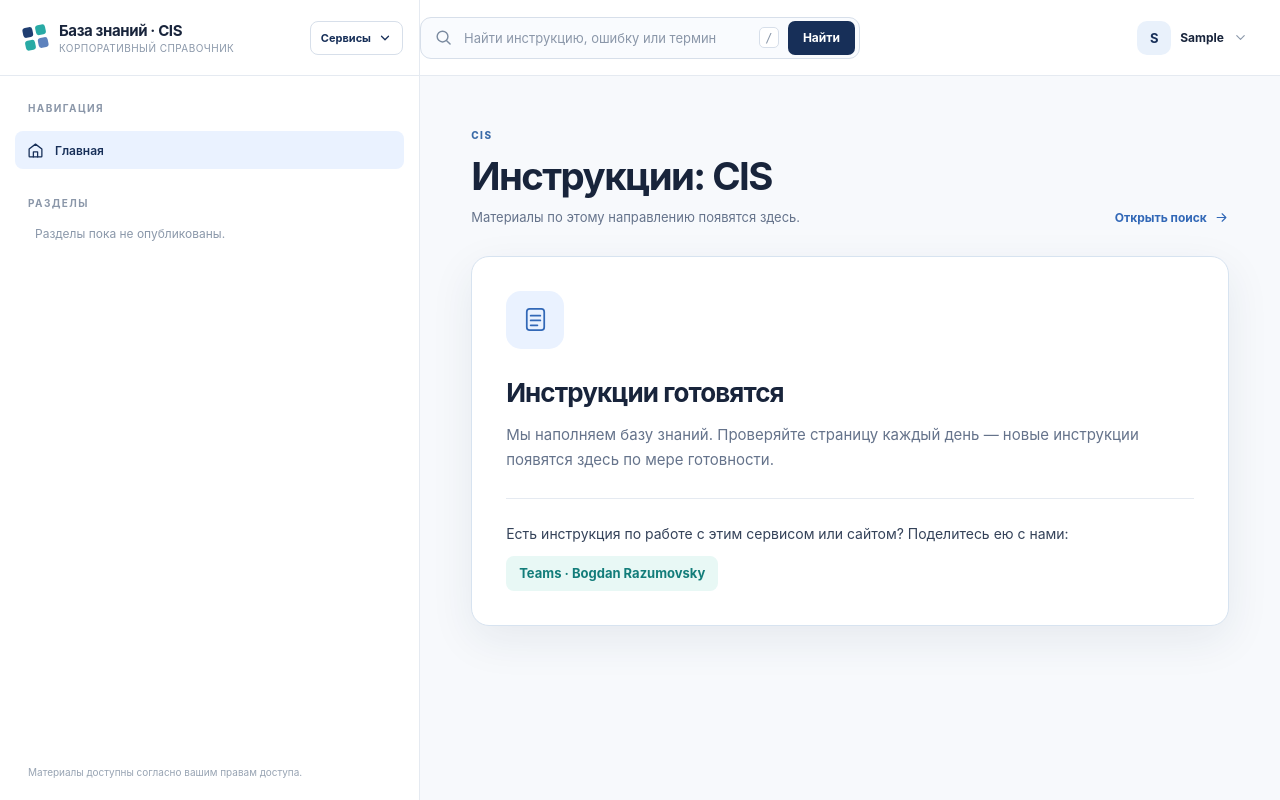
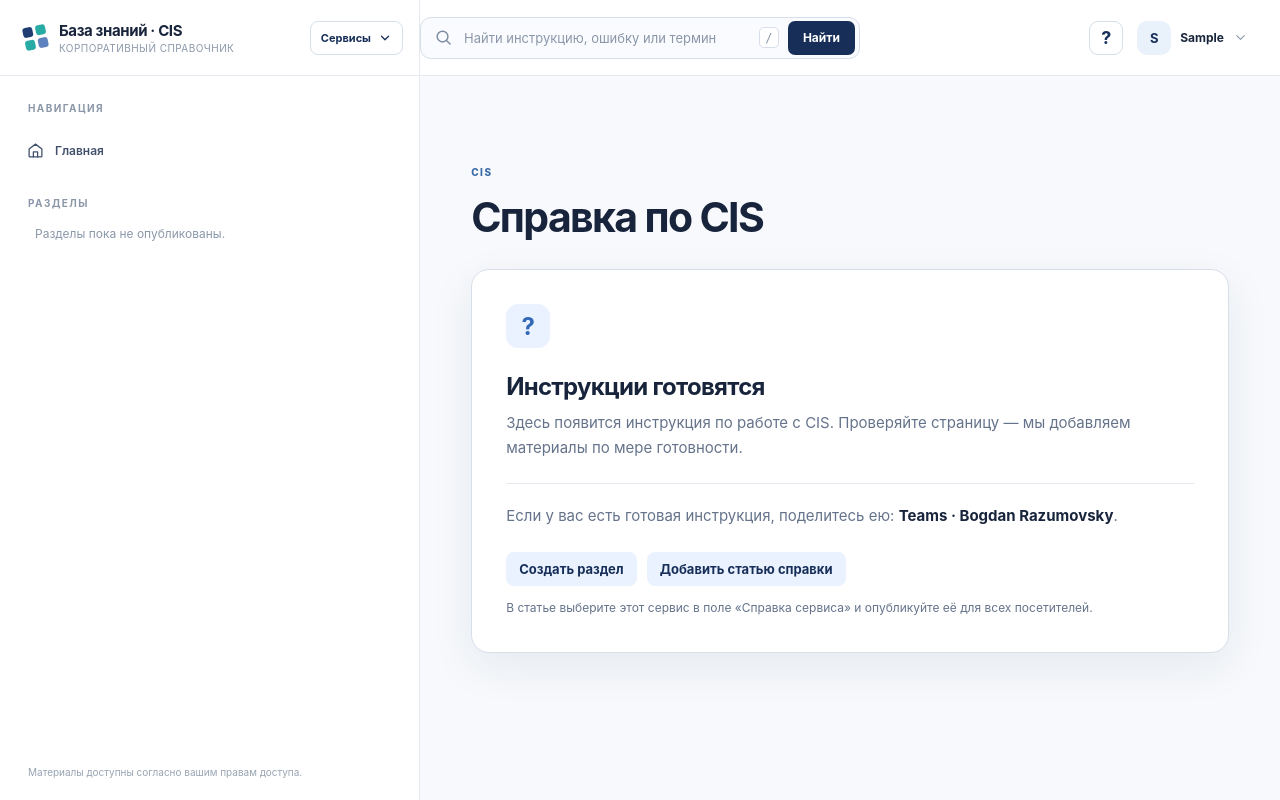
Before and after one commit to falen36rus-tech/bazabrain, a Django app: page /services/cis/ in a window 1280 px wide. Run offline with Django 5.2, Linux system fonts and the light colour scheme; the visitor is signed in with stand-in values (Sample User, id 1); data comes from the database, SQL or seed files in the repository; data that the repository does not hold is empty.

Commit message:
Add service-specific help from header and portal links
# Conflicts:
#	kb/templates/kb/home.html

```diff
--- a/kb/admin.py
+++ b/kb/admin.py
@@ -93,7 +93,7 @@ class ArticleAdmin(VersionAdmin):
     ordering = ("section__title", "position", "title")
     readonly_fields = ("created_at", "updated_at", "created_by", "updated_by")
     fields = (
-        "section", "title", ("title_size", "title_alignment"),
+        "section", "help_for_service", "title", ("title_size", "title_alignment"),
         ("title_bold", "title_italic"), "network_video_path", "slug", "summary", "body",
         "audience", "status", "position", "created_at", "created_by", "updated_at", "updated_by",
     )
--- a/kb/static/kb/site.css
+++ b/kb/static/kb/site.css
@@ -82,7 +82,9 @@ svg { display: block; fill: none; stroke: currentColor; stroke-width: 1.8; strok
 .suggestion-empty, .suggestion-more { padding: 10px 12px; color: var(--muted); font-size: 12px; }
 .suggestion-more { display: block; border-top: 1px solid var(--line); color: var(--blue); font-weight: 650; }
 .suggestion-more:hover { color: var(--navy); }
-.header-actions { display: flex; align-items: center; justify-self: end; height: 100%; padding-right: 32px; }
+.header-actions { display: flex; align-items: center; justify-self: end; gap: 14px; height: 100%; padding-right: 32px; }
+.header-help { display: grid; place-items: center; width: 34px; height: 34px; flex: none; border: 1px solid var(--line-strong); border-radius: 9px; color: var(--navy); background: #fff; font-size: 18px; font-weight: 700; line-height: 1; }
+.header-help:hover, .header-help:focus-visible { border-color: #a9c7ee; background: var(--blue-soft); }
 .account-menu { position: relative; }
 .account-trigger { display: flex; align-items: center; gap: 9px; list-style: none; cursor: pointer; }
 .account-trigger::-webkit-details-marker { display: none; }
@@ -207,6 +209,18 @@ svg { display: block; fill: none; stroke: currentColor; stroke-width: 1.8; strok
 .work-in-progress > p { max-width: 680px; margin: 0; color: var(--muted); font-size: 15px; line-height: 1.65; }
 .work-in-progress-contact { display: grid; justify-items: start; gap: 12px; margin-top: 25px; padding-top: 24px; border-top: 1px solid var(--line); color: #344259; font-size: 14px; line-height: 1.5; }
 .work-in-progress-contact strong { padding: 8px 13px; border-radius: 8px; background: var(--accent-soft); color: #137d7a; font-size: 13px; }
+.service-help-page { max-width: 820px; margin: 42px auto 0; }
+.service-help-page > h1 { margin: 14px 0 28px; font-size: clamp(32px, 3.2vw, 44px); line-height: 1.15; letter-spacing: -.04em; }
+.service-help-placeholder { padding: 34px; border: 1px solid var(--line-strong); border-radius: 18px; background: #fff; box-shadow: var(--shadow); }
+.service-help-placeholder-icon { display: grid; place-items: center; width: 44px; height: 44px; border-radius: 12px; background: var(--blue-soft); color: var(--blue); font-size: 24px; font-weight: 700; }
+.service-help-placeholder h2 { margin: 24px 0 10px; font-size: 24px; letter-spacing: -.03em; }
+.service-help-placeholder p { margin: 0; color: var(--muted); font-size: 15px; line-height: 1.65; }
+.service-help-contact { margin-top: 22px !important; padding-top: 20px; border-top: 1px solid var(--line); }
+.service-help-contact strong { color: var(--ink); }
+.service-help-admin-actions { display: flex; flex-wrap: wrap; gap: 10px; margin-top: 24px; }
+.service-help-admin-actions a { padding: 9px 13px; border-radius: 8px; background: var(--blue-soft); color: var(--navy); font-size: 13px; font-weight: 700; }
+.service-help-admin-actions a:hover { background: #d9e9ff; }
+.service-help-admin-tip { margin-top: 12px !important; font-size: 12px !important; }
 .search-page-header { padding-bottom: 25px; }
 .search-result-list { overflow: hidden; border: 1px solid var(--line); border-radius: 12px; background: #fff; }
 .search-result { display: grid; gap: 7px; padding: 21px 24px; }
--- a/kb/templates/kb/base.html
+++ b/kb/templates/kb/base.html
@@ -6,7 +6,7 @@
   <meta name="viewport" content="width=device-width, initial-scale=1">
   <meta name="color-scheme" content="light">
   <title>{% block title %}{{ site_name|default:"База знаний 1С" }}{% endblock %}</title>
-  <link rel="stylesheet" href="{% static 'kb/site.css' %}?v=20261114-centered-search">
+  <link rel="stylesheet" href="{% static 'kb/site.css' %}?v=20261126-service-help">
   <script src="{% static 'kb/site.js' %}?v=20261001-tree" defer></script>
 </head>
 <body class="{% block body_class %}{% endblock %}">
@@ -46,6 +46,7 @@
       </div>
 
       <div class="header-actions">
+        <a class="header-help" href="{% url 'kb:service_help' service_slug|default:'1c' %}" aria-label="Справка по {{ current_service|default:'1С' }}" title="Справка по {{ current_service|default:'1С' }}">?</a>
         {% if user.is_authenticated %}
           <details class="account-menu">
             <summary class="account-trigger" aria-label="Меню пользователя">
--- a/kb/templates/kb/home.html
+++ b/kb/templates/kb/home.html
@@ -3,11 +3,11 @@
 {% block title %}Главная · {{ site_name|default:"База знаний 1С" }}{% endblock %}
 {% block content %}
 <header class="home-heading">
-  <div><span class="eyebrow">{{ current_service }}</span><h1>{% if not article_count and service_slug != '1c' %}Инструкции: {{ current_service }}{% else %}{{ catalog_name }}{% endif %}</h1><p>{% if not article_count %}Материалы по этому направлению появятся здесь.{% else %}Выберите раздел или найдите материал через строку поиска.{% endif %}</p></div>
+  <div><span class="eyebrow">{{ current_service }}</span><h1>{{ catalog_name }}</h1><p>Выберите раздел или найдите материал через строку поиска.</p></div>
   <div class="home-heading-actions">{% if sections %}<span class="subtle-count">{{ sections|length }} на верхнем уровне</span>{% endif %}<a href="{% url 'kb:search' %}">Открыть поиск <svg viewBox="0 0 24 24" aria-hidden="true"><path d="M5 12h14m-6-6 6 6-6 6"/></svg></a></div>
 </header>
 
-{% if not article_count %}
+{% if not article_count and not sections %}
   <section class="work-in-progress" aria-labelledby="work-in-progress-title">
     <span class="work-in-progress-icon" aria-hidden="true"><svg viewBox="0 0 32 32"><rect x="7" y="5" width="18" height="22" rx="3"/><path d="M11 12h10M11 17h10M11 22h7"/></svg></span>
     <h2 id="work-in-progress-title">Инструкции готовятся</h2>
--- /dev/null
+++ b/kb/templates/kb/service_help.html
@@ -0,0 +1,21 @@
+{% extends 'kb/base.html' %}
+{% block title %}Справка · {{ current_service }}{% endblock %}
+{% block content %}
+<div class="service-help-page">
+  <span class="eyebrow">{{ current_service }}</span>
+  <h1>Справка по {{ current_service }}</h1>
+  <div class="service-help-placeholder">
+    <span class="service-help-placeholder-icon" aria-hidden="true">?</span>
+    <h2>Инструкции готовятся</h2>
+    <p>Здесь появится инструкция по работе с {{ current_service }}. Проверяйте страницу — мы добавляем материалы по мере готовности.</p>
+    <p class="service-help-contact">Если у вас есть готовая инструкция, поделитесь ею: <strong>Teams · Bogdan Razumovsky</strong>.</p>
+    {% if user.is_superuser %}
+      <div class="service-help-admin-actions">
+        <a href="{% url 'admin:kb_section_add' %}">Создать раздел</a>
+        <a href="{% url 'admin:kb_article_add' %}">Добавить статью справки</a>
+      </div>
+      <p class="service-help-admin-tip">В статье выберите этот сервис в поле «Справка сервиса» и опубликуйте её для всех посетителей.</p>
+    {% endif %}
+  </div>
+</div>
+{% endblock %}
--- a/kb/urls.py
+++ b/kb/urls.py
@@ -8,6 +8,8 @@ urlpatterns = [
     path("", views.home, name="home"),
     path("disciplines/", views.discipline_home, name="disciplines"),
     path("services/<str:slug>/", views.service_home, name="service"),
+    path("services/<str:slug>/sections/", views.service_catalog, name="service_catalog"),
+    path("services/<str:slug>/help/", views.service_help, name="service_help"),
     path("search/", views.search, name="search"),
     path("api/search/suggest/", views.suggest, name="suggest"),
     path("sections/<str:slug>/", views.section_detail, name="section"),
--- a/kb/views.py
+++ b/kb/views.py
@@ -5,7 +5,7 @@ from pathlib import Path
 from django.db.models import Q
 from django.core.exceptions import ValidationError
 from django.http import FileResponse, Http404, HttpResponse, JsonResponse, StreamingHttpResponse
-from django.shortcuts import get_object_or_404, render
+from django.shortcuts import get_object_or_404, redirect, render
 from django.urls import reverse
 
 from .access import filled_article_filter, navigation_tree, visible_articles, visible_sections
@@ -24,7 +24,7 @@ def base_context(request, *, sections=None, articles=None, service_slug="1c", ca
     sections = visible_sections(request.user) if sections is None else sections
     sections = [section for section in sections if section.service_slug == service_slug and section.catalog == catalog]
     current_service = SERVICE_NAMES.get(service_slug, SERVICE_NAMES["1c"])
-    home_url = reverse("kb:disciplines") if catalog == "discipline" else (reverse("kb:home") if service_slug == "1c" else reverse("kb:service", args=[service_slug]))
+    home_url = reverse("kb:disciplines") if catalog == "discipline" else (reverse("kb:home") if service_slug == "1c" else reverse("kb:service_catalog", args=[service_slug]))
     return {
         "site_name": SITE_NAME if service_slug == "1c" else f"База знаний · {current_service}",
         "services": SERVICES,
@@ -47,7 +47,27 @@ def home(request):
 def service_home(request, slug):
     if slug not in SERVICE_NAMES or slug == "1c":
         raise Http404
+    return service_help(request, slug)
+
+
+def service_catalog(request, slug):
+    if slug not in SERVICE_NAMES or slug == "1c":
+        raise Http404
     return catalog_home(request, slug, "main")
+
+
+def service_help(request, slug):
+    if slug not in SERVICE_NAMES:
+        raise Http404
+    guide = visible_articles(request.user).filter(
+        help_for_service=slug,
+    ).filter(filled_article_filter()).first()
+    if guide is not None:
+        return redirect("kb:article", slug=guide.slug)
+    if any(section.service_slug == slug and section.catalog == "main" for section in visible_sections(request.user)):
+        return catalog_home(request, slug, "main")
+    context = base_context(request, sections=[], service_slug=slug)
+    return render(request, "kb/service_help.html", context)
 
 
 def discipline_home(request):
```
Also changed, not shown: kb/models.py (+20 -0 lines), kb/tests.py (+29 -1 lines), README.md, kb/migrations/0017_article_help_for_service.py (added).
